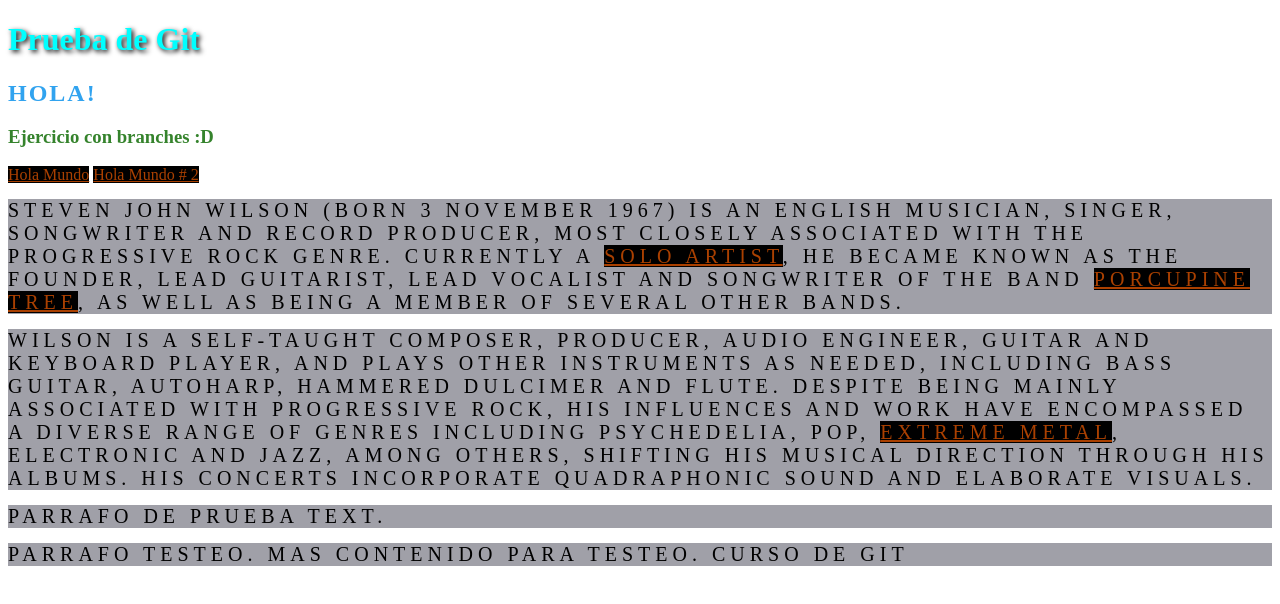
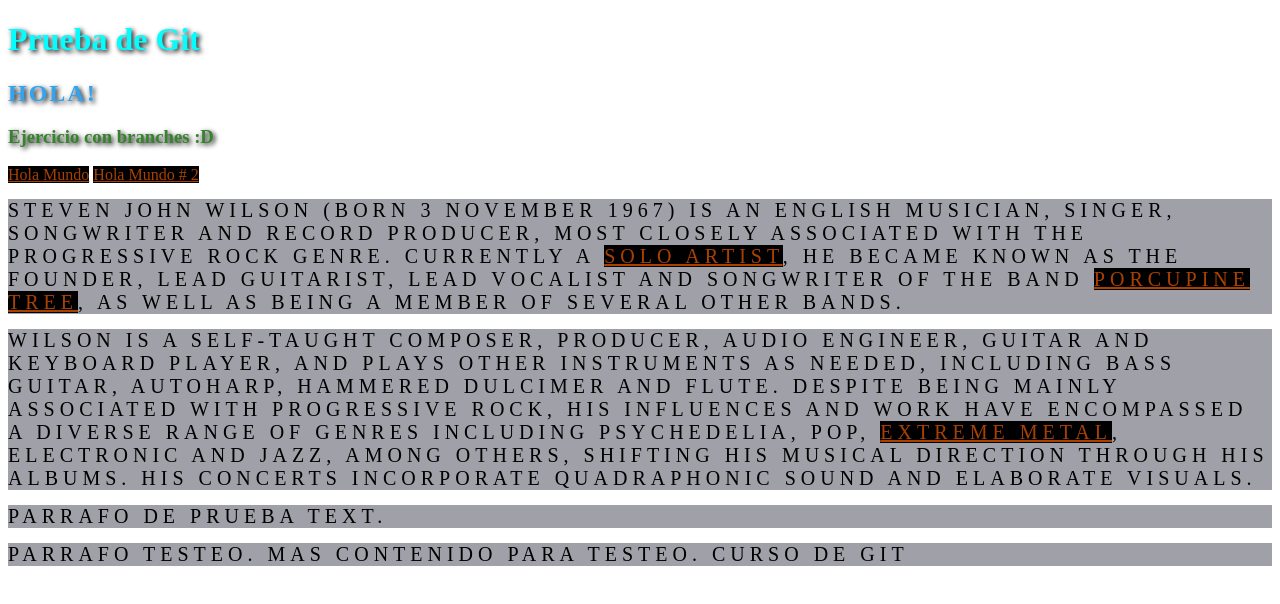
Before and after one commit to juriverag/prueba-git, a plain HTML site: page index.html in a window 1280 px wide. Drawn offline with Linux system fonts and the light colour scheme.

Commit message:
Sombra a todos los encabezados.

```diff
--- a/css/estilos3.css
+++ b/css/estilos3.css
@@ -44,6 +44,7 @@ h2 {
 	letter-spacing : 2px;
 	margin : 15px 0;
 	text-transform : uppercase;
+	text-shadow : 2px 2px 5px black;
 }
 
 /*	RGB Numérico o Decimal.
@@ -69,6 +70,7 @@ h2 {
 */
 h3 {
 	color : rgb(53, 131, 44);
+	text-shadow : 2px 2px 5px black;
 }
 
 h4 {
```
Also changed, not shown: 1 other file.
